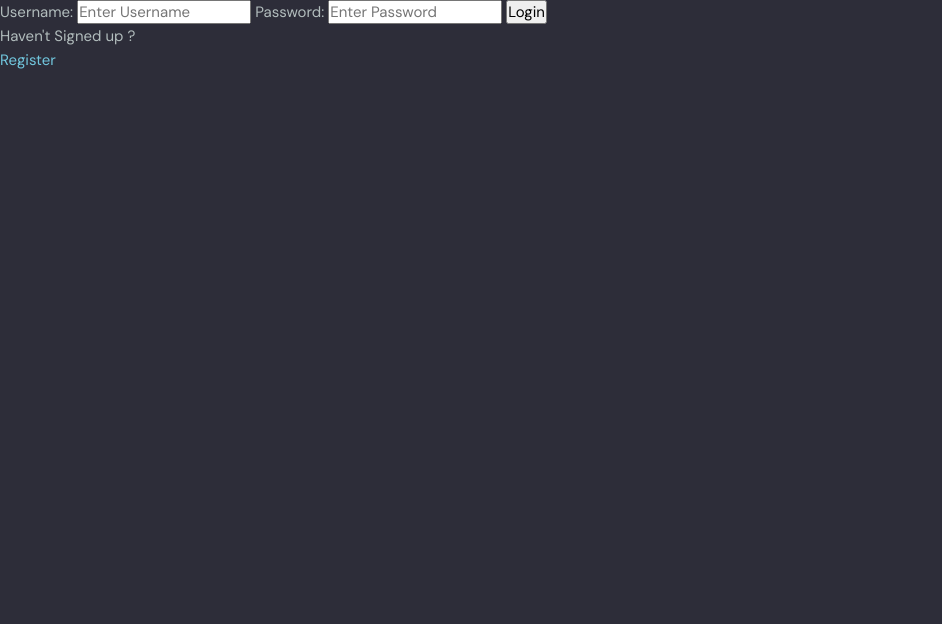
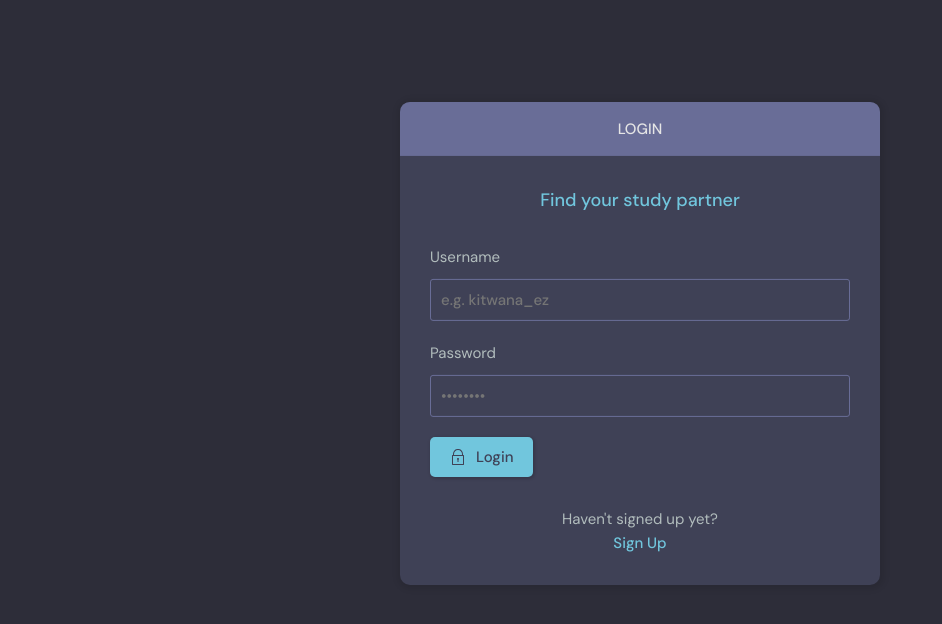
Before and after one commit to KitwanaSh/studyplace_django, a Django app: a page that uses base/templates/base/login_register.html in a window 1280 px wide. Shown: the part 76-700 px from the top of the page, without its empty margins (0-942 px from the left). Run offline with Django 4.2, Linux system fonts and the light colour scheme.

Commit message:
Feat: Add the delete and login pages

```diff
--- a/base/templates/base/login_register.html
+++ b/base/templates/base/login_register.html
@@ -1,35 +1,112 @@
 {% extends "main.html" %}
 
 {% block content %}
+    <main class="auth layout">
+      {% if page == 'login' %}
+      <div class="container">
+        <div class="layout__box">
+          <div class="layout__boxHeader">
+            <div class="layout__boxTitle">
+              <h3>Login</h3>
+            </div>
+          </div>
+          <div class="layout__body">
+            <h2 class="auth__tagline">Find your study partner</h2>
 
-{% if page == 'login' %}
+            <form class="form" action="" method="POST">
+              {% csrf_token %}
+              <div class="form__group form__group">
+                <label for="room_name">Username</label>
+                <input id="username" name="username" type="text" placeholder="e.g. kitwana_ez" />
+              </div>
+              <div class="form__group">
+                <label for="password">Password</label>
+                <input
+                  id="password"
+                  name="password"
+                  type="password"
+                  placeholder="&bull;&bull;&bull;&bull;&bull;&bull;&bull;&bull;"
+                />
+              </div>
 
-    <div>
-        <form method="POST" action="">
-            {% csrf_token %}
-            <label>Username:</label>
-            <input type="text" name="username" placeholder="Enter Username" />
+              <button class="btn btn--main" type="submit">
+                <svg
+                  version="1.1"
+                  xmlns="http://www.w3.org/2000/svg"
+                  width="32"
+                  height="32"
+                  viewBox="0 0 32 32"
+                >
+                  <title>lock</title>
+                  <path
+                    d="M27 12h-1v-2c0-5.514-4.486-10-10-10s-10 4.486-10 10v2h-1c-0.553 0-1 0.447-1 1v18c0 0.553 0.447 1 1 1h22c0.553 0 1-0.447 1-1v-18c0-0.553-0.447-1-1-1zM8 10c0-4.411 3.589-8 8-8s8 3.589 8 8v2h-16v-2zM26 30h-20v-16h20v16z"
+                  ></path>
+                  <path
+                    d="M15 21.694v4.306h2v-4.306c0.587-0.348 1-0.961 1-1.694 0-1.105-0.895-2-2-2s-2 0.895-2 2c0 0.732 0.413 1.345 1 1.694z"
+                  ></path>
+                </svg>
 
-            <label>Password:</label>
-            <input type="password" name="password" placeholder="Enter Password" />
+                Login
+              </button>
+            </form>
 
-            <input type="submit" value="Login" />
-        </form>
-        <p>Haven't Signed up ?</p>
-        <a href="{% url 'register-user' %}">Register</a>
-    </div>
+            <div class="auth__action">
+              <p>Haven't signed up yet?</p>
+              <a href="{% url 'register-user' %}" class="btn btn--link">Sign Up</a>
+            </div>
+          </div>
+        </div>
+      </div>
+      {% else %}
+      <div class="container">
+        <div class="layout__box">
+          <div class="layout__boxHeader">
+            <div class="layout__boxTitle">
+              <h3>Register</h3>
+            </div>
+          </div>
+          <div class="layout__body">
+            <h2 class="auth__tagline">Find your study partner</h2>
 
-{% else %}
+            <form class="form" action="" method="POST">
+              {% csrf_token %}
 
-    <div>
-        <form method="POST" action="">
-            {% csrf_token %}
+              {% for field in form %}
 
-            {{ form.as_p }}
-            <input type="submit" value="Register" />
-        </form>
-        <p>Already have an account ?</p>
-        <a href="{% url 'login-user' %}">Login</a>
-    </div>
-{% endif %}
-{% endblock content %}
+              <div class="form__group form__group">
+                <label for="room_name">{{ field.label }}</label>
+                {{field}}
+              </div>
+              {% endfor %}
+
+              <button class="btn btn--main" type="submit">
+                <svg
+                  version="1.1"
+                  xmlns="http://www.w3.org/2000/svg"
+                  width="32"
+                  height="32"
+                  viewBox="0 0 32 32"
+                >
+                  <title>lock</title>
+                  <path
+                    d="M27 12h-1v-2c0-5.514-4.486-10-10-10s-10 4.486-10 10v2h-1c-0.553 0-1 0.447-1 1v18c0 0.553 0.447 1 1 1h22c0.553 0 1-0.447 1-1v-18c0-0.553-0.447-1-1-1zM8 10c0-4.411 3.589-8 8-8s8 3.589 8 8v2h-16v-2zM26 30h-20v-16h20v16z"
+                  ></path>
+                  <path
+                    d="M15 21.694v4.306h2v-4.306c0.587-0.348 1-0.961 1-1.694 0-1.105-0.895-2-2-2s-2 0.895-2 2c0 0.732 0.413 1.345 1 1.694z"
+                  ></path>
+                </svg>
+
+                Register
+              </button>
+            </form>
+
+            <div class="auth__action">
+              <p>Already have an account ?</p>
+              <a href="{% url 'login-user' %}" class="btn btn--link">Sign Up</a>
+            </div>
+          </div>
+        </div>
+      </div>
+      {% endif %}
+    </main>
+{% endblock %}
```
Also changed, not shown: base/templates/base/delete.html (+34 -8 lines), base/templates/base/delete_old.html (added, +12 -0 lines), base/templates/base/login_register_old.html (added, +35 -0 lines), db.sqlite3.
